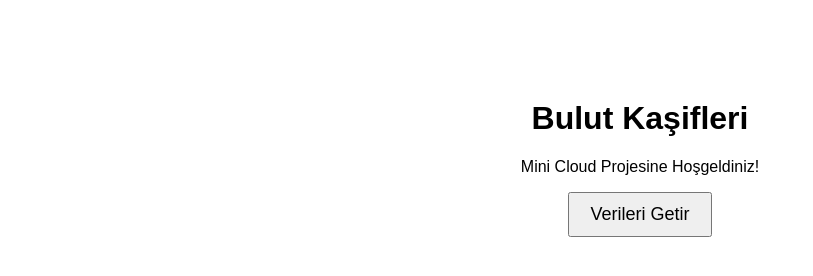
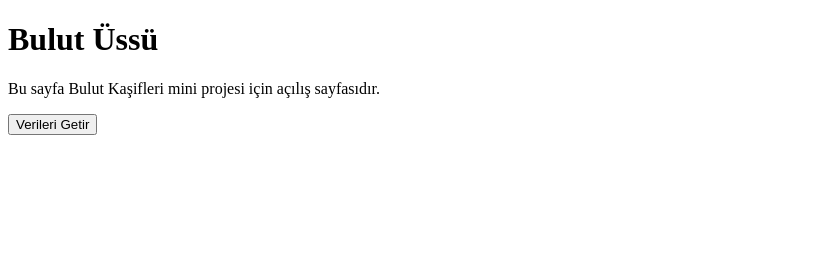
Before and after one commit to hinula/proje1, a plain HTML site: page index.html in a window 1280 px wide. Shown: the whole page, without its empty margins (0-813 px from the left). Drawn offline with Linux system fonts and the light colour scheme.

Commit message:
index.html

```diff
--- a/index.html
+++ b/index.html
@@ -1,16 +1,12 @@
 <!DOCTYPE html>
 <html lang="tr">
 <head>
-  <meta charset="UTF-8" />
-  <title>Bulut Kaşifleri</title>
-  <style>
-    body { font-family: Arial, sans-serif; text-align: center; margin-top: 100px; }
-    button { padding: 10px 20px; font-size: 18px; cursor: pointer; }
-  </style>
+<meta charset="UTF-8" />
+<title>Bulut Üssü</title>
 </head>
 <body>
-  <h1>Bulut Kaşifleri</h1>
-  <p>Mini Cloud Projesine Hoşgeldiniz!</p>
+  <h1>Bulut Üssü</h1>
+  <p>Bu sayfa Bulut Kaşifleri mini projesi için açılış sayfasıdır.</p>
   <button id="getDataBtn">Verileri Getir</button>
 </body>
 </html>
```
